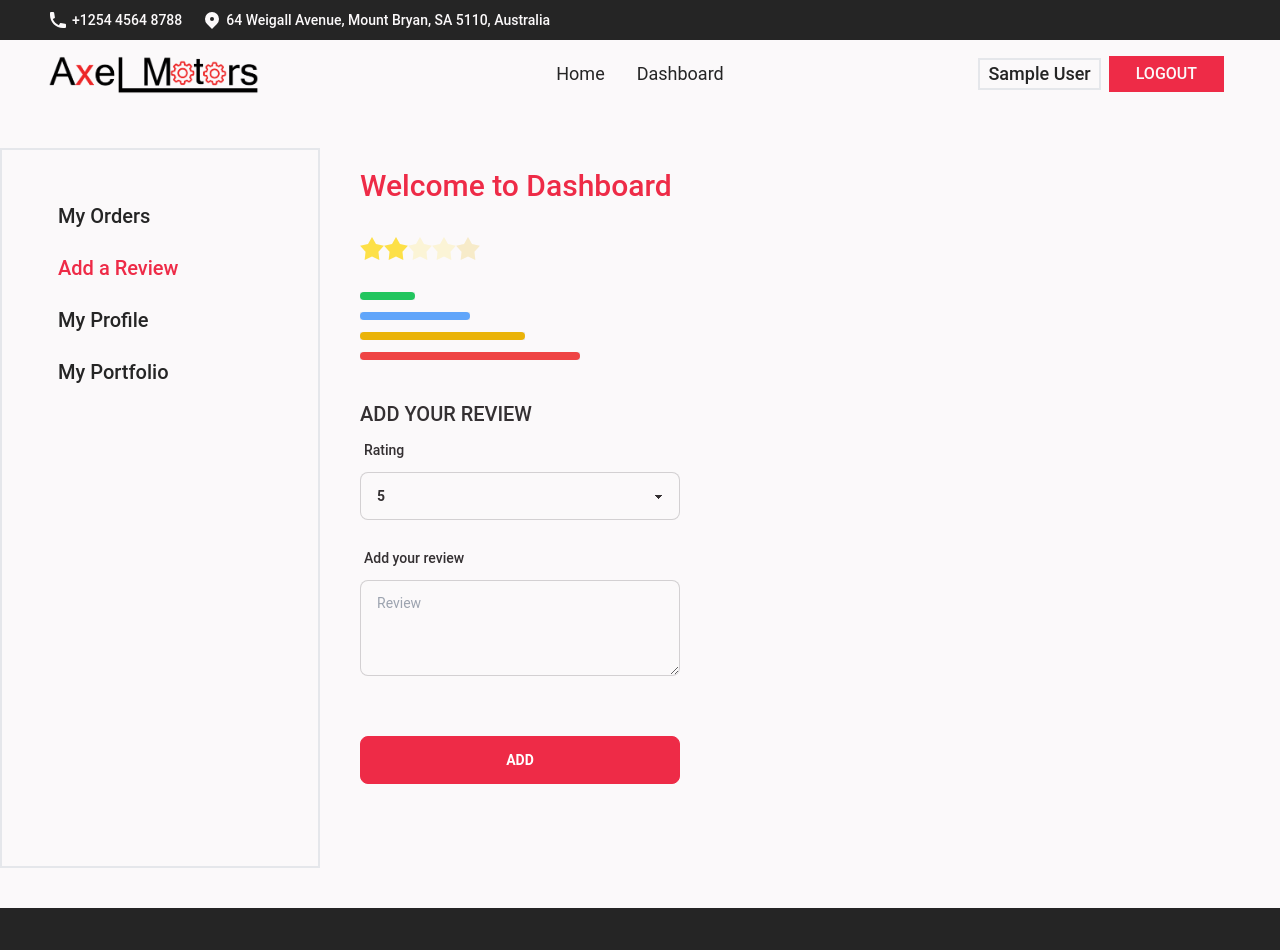
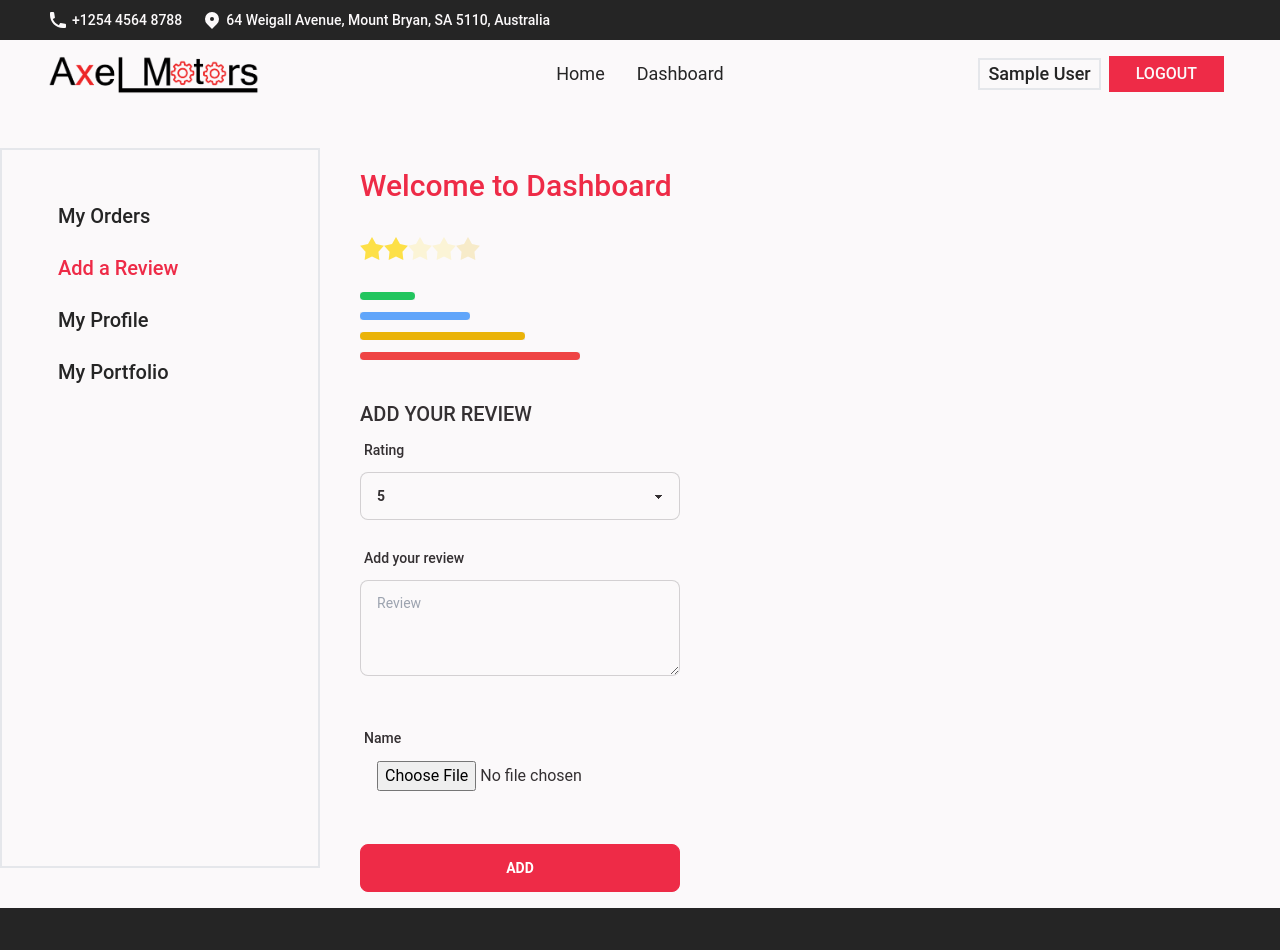
Before and after one commit to Maria-07/Axel-Motors, a React (Create React App) app: page /dashboard/reviews in a window 1280 px wide. Shown: the top 950 px of the page. Built offline with nearby package versions, Linux system fonts and the light colour scheme; no server answers; sample sign-in values are in the browser's storage; the HTML template or start-up script is replaced by a standard one.

Commit message:
Image folder upload implement

```diff
--- a/src/Pages/Dashboard/AddReview.js
+++ b/src/Pages/Dashboard/AddReview.js
@@ -15,16 +15,34 @@ const AddReview = () => {
     reset,
   } = useForm();
 
+  const imgStorageKey = "2b51a15c9d1ec1cecc091e49f7c253e1";
+
   const onSubmit = async (data) => {
+    const image = data.image[0];
+    const formData = new FormData();
+    formData.append("image", image);
+    const url = `https://api.imgbb.com/1/upload?key=${imgStorageKey}`;
     // console.log(data);
+
+    fetch(url, {
+      method: "POST",
+      body: formData,
+    })
+      .then((res) => res.json())
+      .then((result) => {
+        console.log("imagebb", result);
+
+        if (result.success) {
+          const img = result.data.url;
+          console.log(img);
           const addReview = {
             name: user.displayName,
             email: user.email,
             rating: data.rating,
             review: data.review,
+            img: img,
           };
           console.log(addReview);
-
           fetch(`http://localhost:5000/review`, {
             method: "POST",
             headers: {
@@ -39,7 +57,10 @@ const AddReview = () => {
               }
               console.log("Success:", data);
             });
-    reset();
+        }
+      });
+
+    // reset();
   };
   return (
     <div>
@@ -136,6 +157,31 @@ const AddReview = () => {
             </label>
           </div>
           <br />
+
+          {/* //photo  */}
+
+          <label className="label">
+            <span className="label-text font-medium my-1">Name</span>
+          </label>
+          <input
+            type="file"
+            className="input w-full max-w-xs"
+            {...register("image", {
+              required: {
+                value: true,
+                message: "image is required",
+              },
+            })}
+          />
+          {/* <input type="file" {...register("file")} /> */}
+          <label className="label">
+            <span className="label-text-alt">
+              {" "}
+              {errors.image?.type === "required" && (
+                <p className=" text-red-500">{errors.image.message}</p>
+              )}
+            </span>
+          </label>
           {errorMessage}
 
           {/* submit  */}
--- /dev/null
+++ b/src/Pages/Home/Reviews.js
@@ -0,0 +1,11 @@
+import React from "react";
+
+const Reviews = () => {
+  return (
+    <div>
+      <h1>Our reviews from customers</h1>
+    </div>
+  );
+};
+
+export default Reviews;
```
Lines whose indentation alone changed are shown as unchanged.
